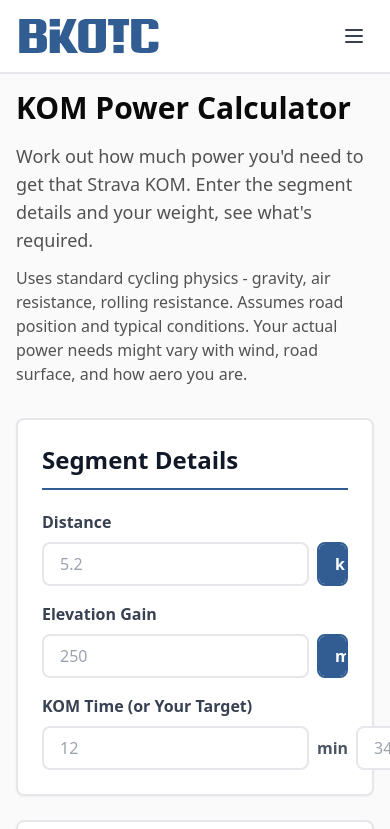
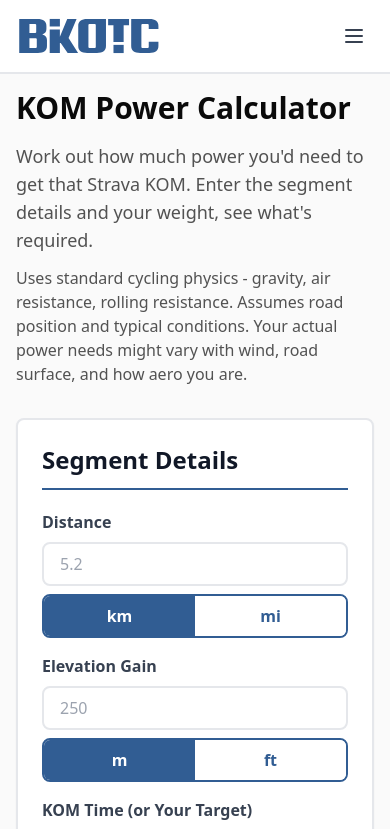
Before and after one commit to maccavamzoo/bikotic-genesis, a Next.js app: page /tools/kom-power in a window 390 px wide. Shown: the top 829 px of the page. Built offline with nearby package versions, Linux system fonts and the light colour scheme.

Commit message:
Update page.tsx

```diff
--- a/app/tools/kom-power/page.tsx
+++ b/app/tools/kom-power/page.tsx
@@ -38,7 +38,7 @@ export default function KOMPowerCalculator() {
          <label htmlFor="distance" className="block mb-2 text-gray-700 font-semibold">
           Distance
          </label>
-         <div className="flex gap-2">
+         <div className="flex flex-col sm:flex-row gap-2">
           <input
            type="number"
            id="distance"
@@ -48,16 +48,16 @@ export default function KOMPowerCalculator() {
            onChange={() => (window as any).calculatePower()}
            className="flex-1 px-4 py-2 border-2 border-gray-200 rounded-lg focus:border-bikotic-blue focus:outline-none"
           />
-          <div className="flex border-2 border-bikotic-blue rounded-lg overflow-hidden">
+          <div className="flex border-2 border-bikotic-blue rounded-lg overflow-hidden w-full sm:w-auto">
            <button
-            className="px-4 py-2 bg-bikotic-blue text-white font-semibold transition-colors hover:bg-bikotic-blue-dark"
+            className="flex-1 px-4 py-2 bg-bikotic-blue text-white font-semibold transition-colors hover:bg-bikotic-blue-dark"
             onClick={(e) => (window as any).toggleUnits('distance', 'km', e)}
             id="btn-distance-km"
            >
             km
            </button>
            <button
-            className="px-4 py-2 bg-white text-bikotic-blue font-semibold transition-colors hover:bg-gray-50"
+            className="flex-1 px-4 py-2 bg-white text-bikotic-blue font-semibold transition-colors hover:bg-gray-50"
             onClick={(e) => (window as any).toggleUnits('distance', 'mi', e)}
             id="btn-distance-mi"
            >
@@ -72,7 +72,7 @@ export default function KOMPowerCalculator() {
          <label htmlFor="elevation" className="block mb-2 text-gray-700 font-semibold">
           Elevation Gain
          </label>
-         <div className="flex gap-2">
+         <div className="flex flex-col sm:flex-row gap-2">
           <input
            type="number"
            id="elevation"
@@ -82,16 +82,16 @@ export default function KOMPowerCalculator() {
            onChange={() => (window as any).calculatePower()}
            className="flex-1 px-4 py-2 border-2 border-gray-200 rounded-lg focus:border-bikotic-blue focus:outline-none"
           />
-          <div className="flex border-2 border-bikotic-blue rounded-lg overflow-hidden">
+          <div className="flex border-2 border-bikotic-blue rounded-lg overflow-hidden w-full sm:w-auto">
            <button
-            className="px-4 py-2 bg-bikotic-blue text-white font-semibold transition-colors hover:bg-bikotic-blue-dark"
+            className="flex-1 px-4 py-2 bg-bikotic-blue text-white font-semibold transition-colors hover:bg-bikotic-blue-dark"
             onClick={(e) => (window as any).toggleUnits('elevation', 'm', e)}
             id="btn-elevation-m"
            >
             m
            </button>
            <button
-            className="px-4 py-2 bg-white text-bikotic-blue font-semibold transition-colors hover:bg-gray-50"
+            className="flex-1 px-4 py-2 bg-white text-bikotic-blue font-semibold transition-colors hover:bg-gray-50"
             onClick={(e) => (window as any).toggleUnits('elevation', 'ft', e)}
             id="btn-elevation-ft"
            >
```
